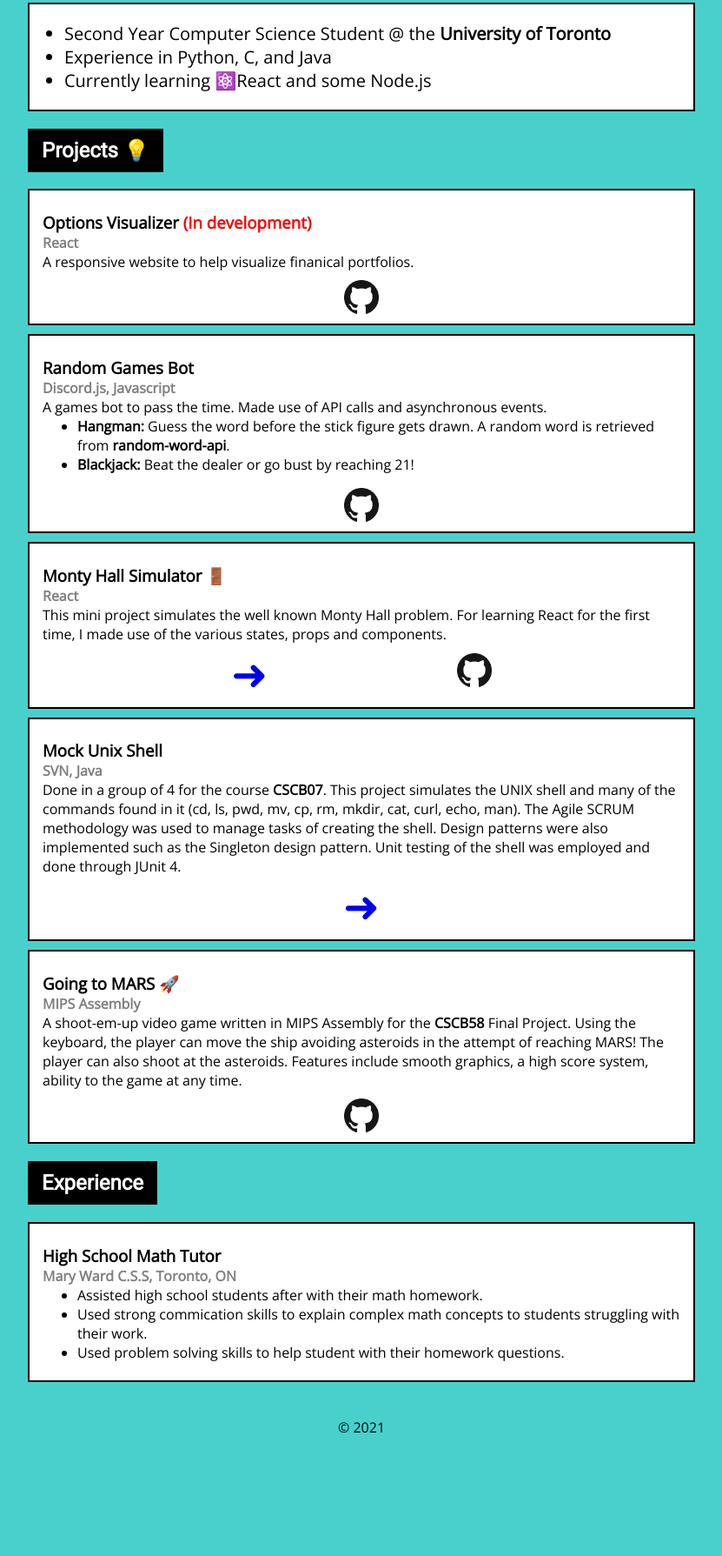
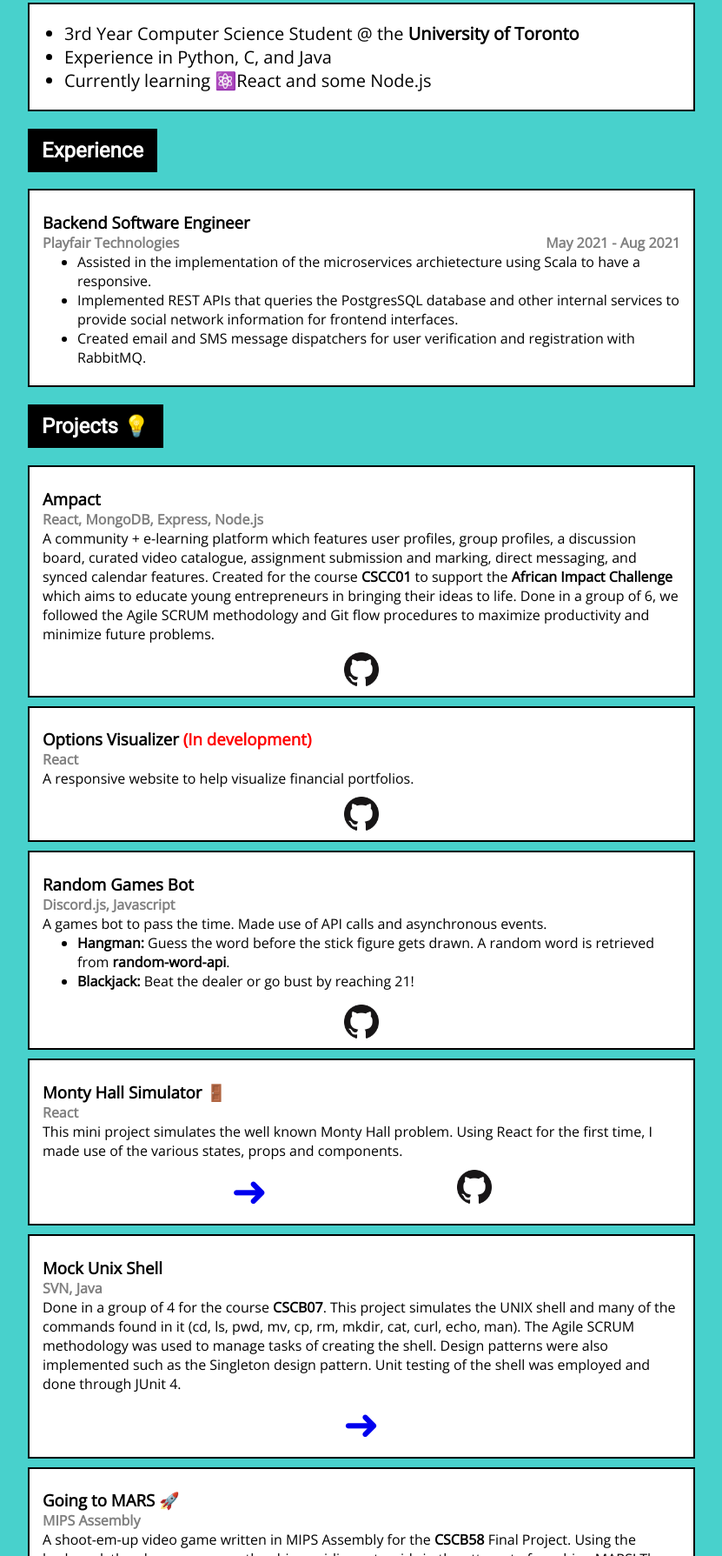
Before and after one commit to ma-ray/ma-ray.github.io, a plain HTML site: page index.html in a window 1280 px wide. Shown: the part 334-2123 px from the top of the page at 87% size, without its empty margins (224-1055 px from the left). Before the commit the page ends 2017 px from the top, so only its background shows below. Drawn offline with nearby package versions, Linux system fonts and the light colour scheme.

Commit message:
updated projects and experience

```diff
--- a/index.html
+++ b/index.html
@@ -30,9 +30,26 @@
 
             <div class="facts">
                 <ul>
-                    <li>Second Year Computer Science Student @ the  <a class="p-link" href="https://www.utoronto.ca/" target="_blank"><b>University of Toronto</b></a></li>
+                    <li>3rd Year Computer Science Student @ the  <a class="p-link" href="https://www.utoronto.ca/" target="_blank"><b>University of Toronto</b></a></li>
                     <li>Experience in Python, C, and Java <a href="https://scratch.mit.edu/projects/189054739/" class="secret" target="_blank">and Scratch</a></li>
                     <li>Currently learning ⚛️React and some Node.js</li>
+                </ul>
+            </div>
+        </section>
+
+        <section class="experience">
+            <h2 class="subtitle">Experience</h2>
+
+            <div class="card">
+                <h3 class="card-title">Backend Software Engineer</h3>
+                <div class="job-info">
+                    <h4 class="card-subtitle">Playfair Technologies</h4>
+                    <h4 class="card-subtitle">May 2021 - Aug 2021</h4>
+                </div>
+                <ul style="margin-top: 0;">
+                    <li>Assisted in the implementation of the microservices archietecture using Scala to have a responsive.</li>
+                    <li>Implemented REST APIs that queries the PostgresSQL database and other internal services to provide social network information for frontend interfaces.</li>
+                    <li>Created email and SMS message dispatchers for user verification and registration with RabbitMQ.</li>
                 </ul>
             </div>
         </section>
@@ -41,10 +58,30 @@
             <h2 class="subtitle">Projects 💡</h2>
 
             <div class="card">
-                <h3 class="project-title">Options Visualizer <span style="color:red">(In development)</span></h3>
-                <h4 class="technologies">React</h4>
+                <h3 class="card-title">Ampact</span></h3>
+                <h4 class="card-subtitle">React, MongoDB, Express, Node.js</h4>
                 <p class="description" style="margin-bottom: 10px;">
-                    A responsive website to help visualize finanical portfolios.
+                    A community + e-learning platform which features user profiles, group profiles, a discussion board,
+                    curated video catalogue, assignment submission and marking, direct messaging, and synced calendar features.
+                    Created for the course
+                    <a href="https://utsc.calendar.utoronto.ca/course/cscc01h3" target="_blank" class="p-link"><b>CSCC01</b></a> to support the
+                    <a href="https://www.africanimpact.ca/the-african-impact-challenge" target="_blank" class="p-link"><b>African Impact Challenge</b></a>
+                    which aims to educate young entrepreneurs in bringing their ideas to life. Done in a group of 6, we followed the Agile SCRUM methodology
+                    and Git flow procedures to maximize productivity and minimize future problems.
+                </p>
+
+                <div class="links">
+                    <a href="https://github.com/Project-Ampact/project-insert-name-here" target="_blank">
+                        <img src="/img/GitHub-Mark-64px.png" alt="">
+                    </a>
+                </div>
+            </div>
+
+            <div class="card">
+                <h3 class="card-title">Options Visualizer <span style="color:red">(In development)</span></h3>
+                <h4 class="card-subtitle">React</h4>
+                <p class="description" style="margin-bottom: 10px;">
+                    A responsive website to help visualize financial portfolios.
                 </p>
 
                 <div class="links">
@@ -55,8 +92,8 @@
             </div>
 
             <div class="card">
-                <h3 class="project-title">Random Games Bot</h3>
-                <h4 class="technologies">Discord.js, Javascript</h4>
+                <h3 class="card-title">Random Games Bot</h3>
+                <h4 class="card-subtitle">Discord.js, Javascript</h4>
                 <p class="description">A games bot to pass the time. Made use of API calls and asynchronous events.</p>
                     <ul style="margin-top: 0;">
                         <li><b>Hangman:</b> Guess the word before the stick figure gets drawn.
@@ -72,9 +109,9 @@
             </div>
 
             <div class="card">
-                <h3 class="project-title">Monty Hall Simulator 🚪</h3>
-                <h4 class="technologies">React</h4>
-                <p class="description">This mini project simulates the well known Monty Hall problem. For learning React for the first time, I made use of the various states, props and components.</p>
+                <h3 class="card-title">Monty Hall Simulator 🚪</h3>
+                <h4 class="card-subtitle">React</h4>
+                <p class="description">This mini project simulates the well known Monty Hall problem. Using React for the first time, I made use of the various states, props and components.</p>
 
                 <div class="links">
                     <a href="https://ma-ray.github.io/Monty-Hall-Simulator/" class="execute" target="_blank">➜</a>
@@ -85,8 +122,8 @@
             </div>
 
             <div class="card">
-                <h3 class="project-title">Mock Unix Shell</h3>
-                <h4 class="technologies">SVN, Java</h4>
+                <h3 class="card-title">Mock Unix Shell</h3>
+                <h4 class="card-subtitle">SVN, Java</h4>
                 <p class="description">
                     Done in a group of 4 for the course <a class="p-link" href="https://utsc.calendar.utoronto.ca/course/cscb07h3" target="_blank"><b>CSCB07</b></a>.
                     This project simulates the UNIX shell and many of the commands found in it (cd, ls, pwd, mv, cp, rm, mkdir, cat, curl, echo, man).
@@ -100,8 +137,8 @@
             </div>
 
             <div class="card">
-                <h3 class="project-title">Going to MARS 🚀</h3>
-                <h4 class="technologies">MIPS Assembly</h4>
+                <h3 class="card-title">Going to MARS 🚀</h3>
+                <h4 class="card-subtitle">MIPS Assembly</h4>
                 <p class="description" style="margin-bottom: 10px;">
                     A shoot-em-up video game written in MIPS Assembly for the <a class="p-link" href="https://utsc.calendar.utoronto.ca/course/cscb58h3" target="_blank"><b>CSCB58</b></a> Final Project.
                     Using the keyboard, the player can move the ship avoiding asteroids in the attempt of reaching MARS!
@@ -117,19 +154,6 @@
             </div>
         </section>
 
-        <section class="experience">
-            <h2 class="subtitle">Experience</h2>
-
-            <div class="card">
-                <h3 class="project-title">High School Math Tutor</h3>
-                <h4 class="technologies">Mary Ward C.S.S, Toronto, ON</h4>
-                <ul style="margin-top: 0;">
-                    <li>Assisted high school students after with their math homework.</li>
-                    <li>Used strong commication skills to explain complex math concepts to students struggling with their work.</li>
-                    <li>Used problem solving skills to help student with their homework questions.</li>
-                </ul>
-            </div>
-        </section>
 
         <footer>
             <p>© 2021</p>
--- a/styles.css
+++ b/styles.css
@@ -96,11 +96,11 @@ h1 {
     transition: border 1s;
 }
 
-.project-title {
+.card-title {
     margin-bottom: 0;
 }
 
-.technologies {
+.card-subtitle {
     color: grey;
     margin: 0;
 }
@@ -122,6 +122,12 @@ h1 {
 
 .card:hover {
     border: solid 2px gray;
+}
+
+/* JOBS */
+.job-info {
+    display: flex;
+    justify-content: space-between;
 }
 
 /* SCROLLBAR */
```
